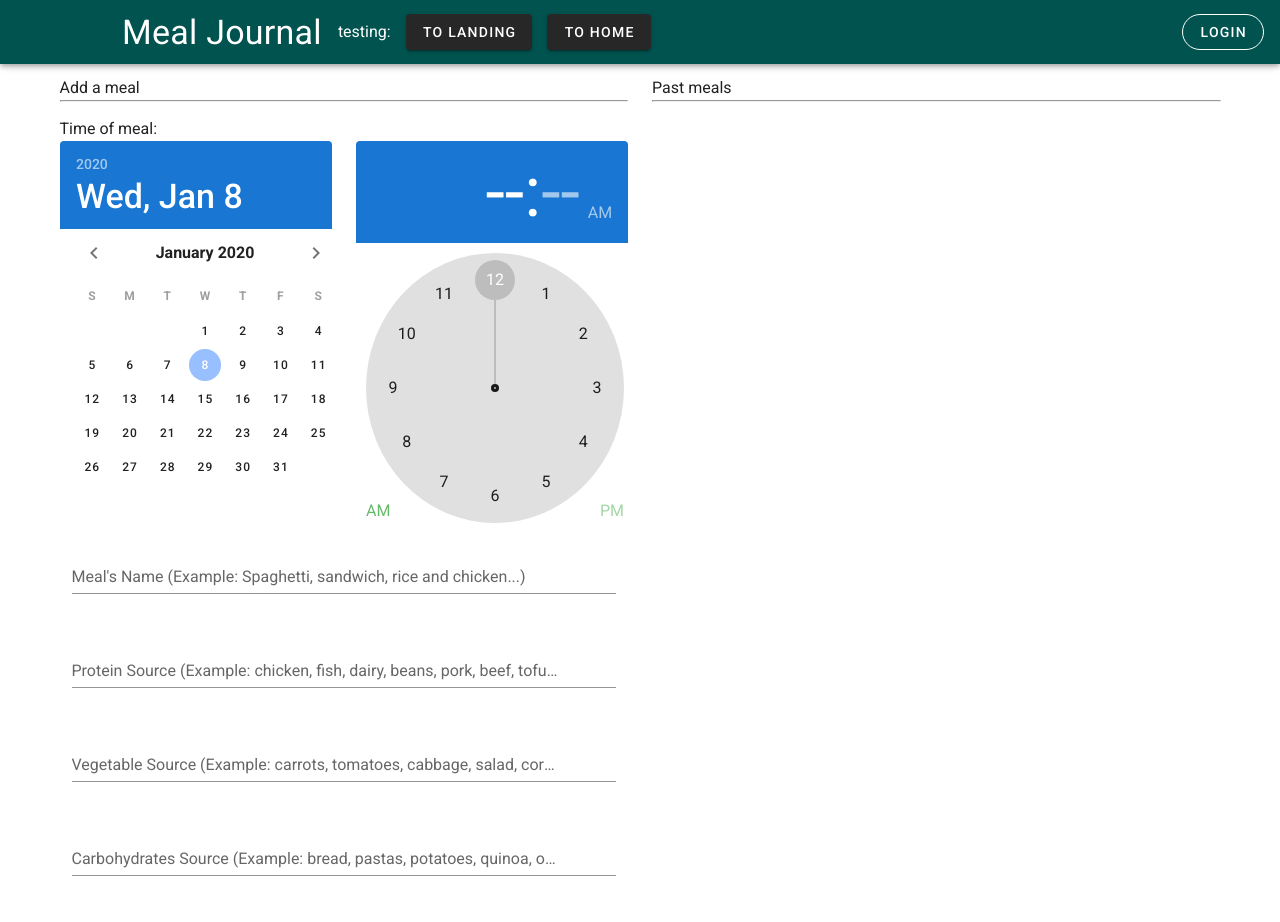
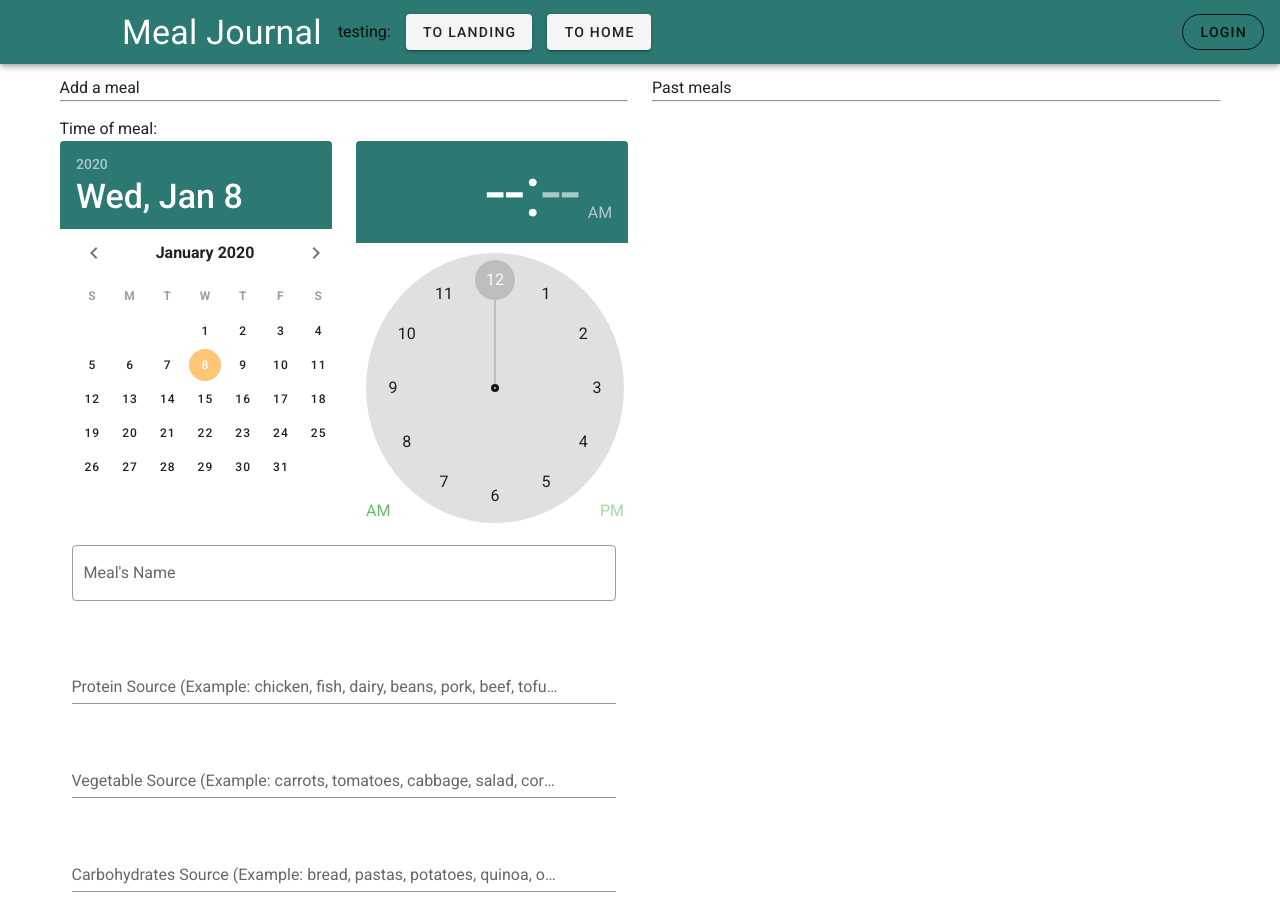
Before and after one commit to vincesavvy/mealjournal-router, a Vue app: page /#/landing in a window 1280 px wide. Shown: the top 922 px of the page. Built offline with nearby package versions, Linux system fonts and the light colour scheme.

Commit message:
Vuetify custom theme working
Made the custom vuetify color theme working

```diff
--- a/src/App.vue
+++ b/src/App.vue
@@ -1,7 +1,7 @@
 <template>
-  <v-app>
+  <v-app light>
     <!-- APP BAR -->
-    <v-app-bar app color="#015350" dark>
+    <v-app-bar app color="primary">
       <div class="d-flex align-center">
         <v-avatar size="90">
           <v-img
@@ -11,7 +11,7 @@
             src="@/assets/logo-2.png"
           />
         </v-avatar>
-        <v-card-title class="display-1">Meal Journal</v-card-title>
+        <v-card-title class="white--text display-1">Meal Journal</v-card-title>
         <div style="margin-right:15px">testing:</div>
         <v-btn to="/Landing" style="margin-right:15px">to landing</v-btn>
         <v-btn to="/" style="margin-right:15px">to home</v-btn>
--- a/src/main.js
+++ b/src/main.js
@@ -8,5 +8,8 @@ Vue.config.productionTip = false;
 new Vue({
   router,
   vuetify,
+  created() {
+    this.$vuetify.theme.light = true;
+  },
   render: h => h(App)
 }).$mount("#app");
--- a/src/plugins/vuetify.js
+++ b/src/plugins/vuetify.js
@@ -3,4 +3,15 @@ import Vuetify from "vuetify/lib";
 
 Vue.use(Vuetify);
 
-export default new Vuetify({});
+export default new Vuetify({
+  theme: {
+    themes: {
+      light: {
+        primary: "#2c7873",
+        secondary: "#52de97",
+        info: "#c0ffb3",
+        accent: "#ffba5a"
+      }
+    }
+  }
+});
--- a/src/router/index.js
+++ b/src/router/index.js
@@ -1,7 +1,6 @@
 import Vue from "vue";
 import VueRouter from "vue-router";
 import Home from "../views/Home.vue";
-
 Vue.use(VueRouter);
 
 const routes = [
@@ -17,7 +16,7 @@ const routes = [
     // this generates a separate chunk (about.[hash].js) for this route
     // which is lazy-loaded when the route is visited.
     component: () =>
-      import(/* webpackChunkName: "about" */ "../views/Landing.vue")
+      import(/* webpackChunkName: "about" */ "../views/landing.vue")
   }
 ];
 
--- a/src/views/landing.vue
+++ b/src/views/landing.vue
@@ -32,7 +32,9 @@
                 <v-text-field
                   v-model="mealName"
                   :rules="nameRules"
-                  label="Meal's Name (Example: Spaghetti, sandwich, rice and chicken...)"
+                  outlined
+                  label="Meal's Name"
+                  placeholder="(Spaghetti, sandwich, rice and chicken...)"
                   required
                 ></v-text-field>
               </v-col>
@@ -96,7 +98,9 @@ export default {
       //FORM
       mealName: "",
       nameRules: [
-        v => !!v || "Meal's name is required, if none was eaten, enter 'none' in each fields below, including this one."
+        v =>
+          !!v ||
+          "Meal's name is required, if none was eaten, enter 'none' in each fields below, including this one."
       ],
 
       protein: "",
```
